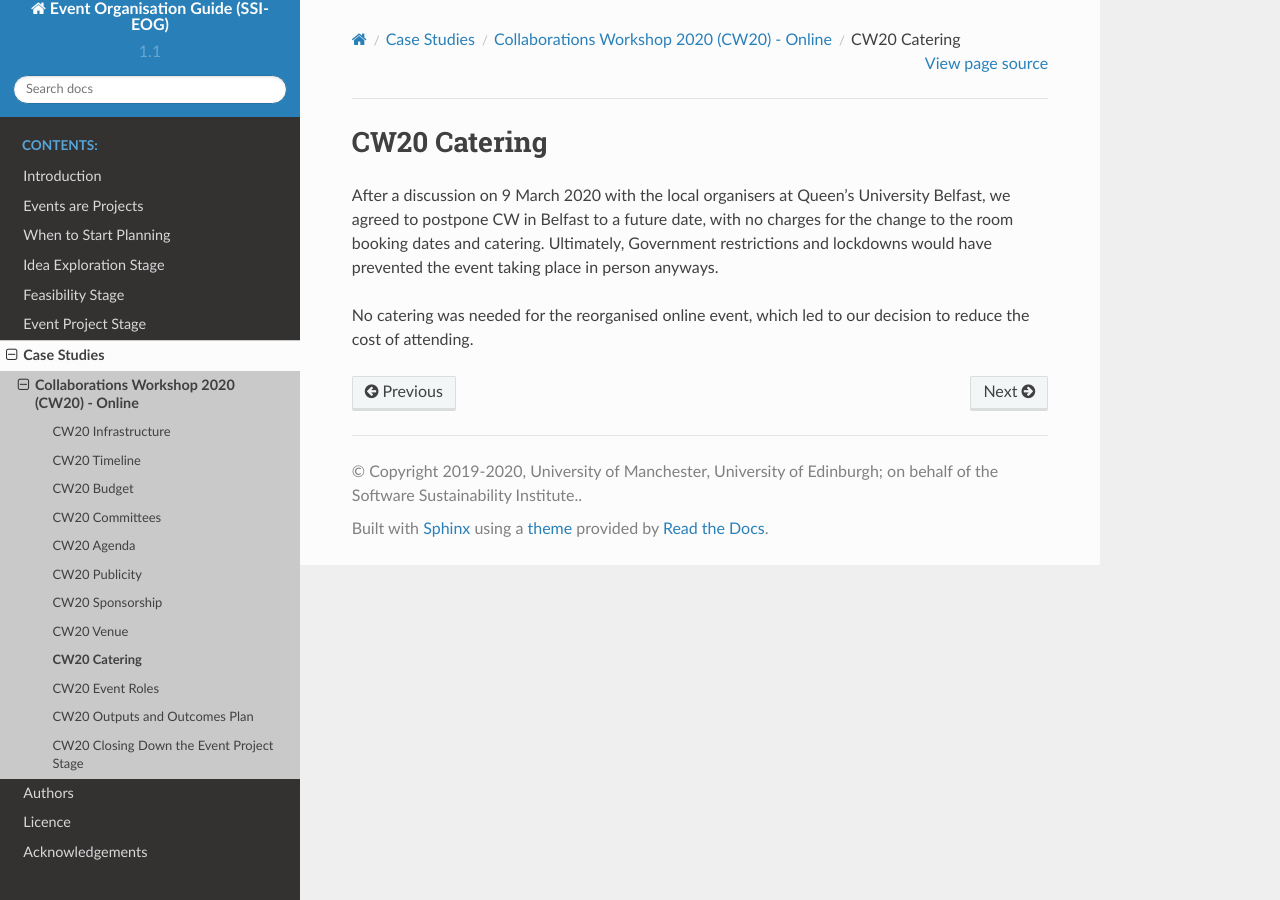
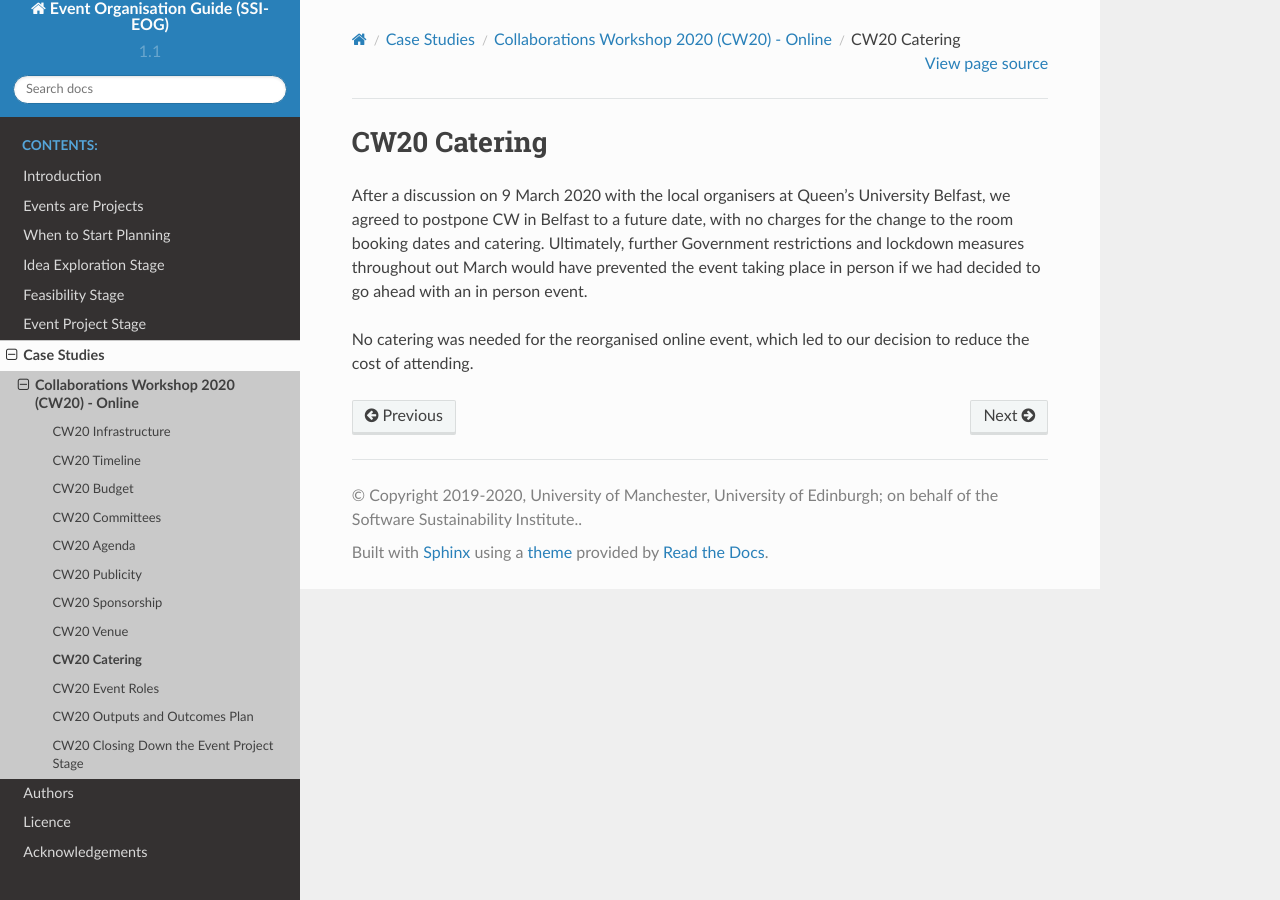
Before and after one commit to softwaresaved/event-organisation-guide, a Sphinx documentation site: the page built from docs/eog/case-studies-cw20-catering.rst, in a window 1280 px wide. Built offline with Sphinx 7.4.7 and the Read the Docs theme 2.0.0, drawn with Linux system fonts in a browser that asks for light colours; pages that are not in the unit, such as notebooks, are missing from menus.

Commit message:
Update docs/eog/case-studies-cw20-catering.rst
Co-authored-by: shoaibsufi <shoaibsufi@gmail.com>

```diff
--- a/docs/eog/case-studies-cw20-catering.rst
+++ b/docs/eog/case-studies-cw20-catering.rst
@@ -4,6 +4,6 @@ CW20 Catering
 =====================
 
 After a discussion on 9 March 2020 with the local organisers at Queen's University Belfast, we agreed to postpone CW in Belfast to a future date, with no charges for the change to the room booking dates and catering.
-Ultimately, Government restrictions and lockdowns would have prevented the event taking place in person anyways.
+Ultimately, further Government restrictions and lockdown measures throughout out March would have prevented the event taking place in person if we had decided to go ahead with an in person event.
 
 No catering was needed for the reorganised online event, which led to our decision to reduce the cost of attending.
```
